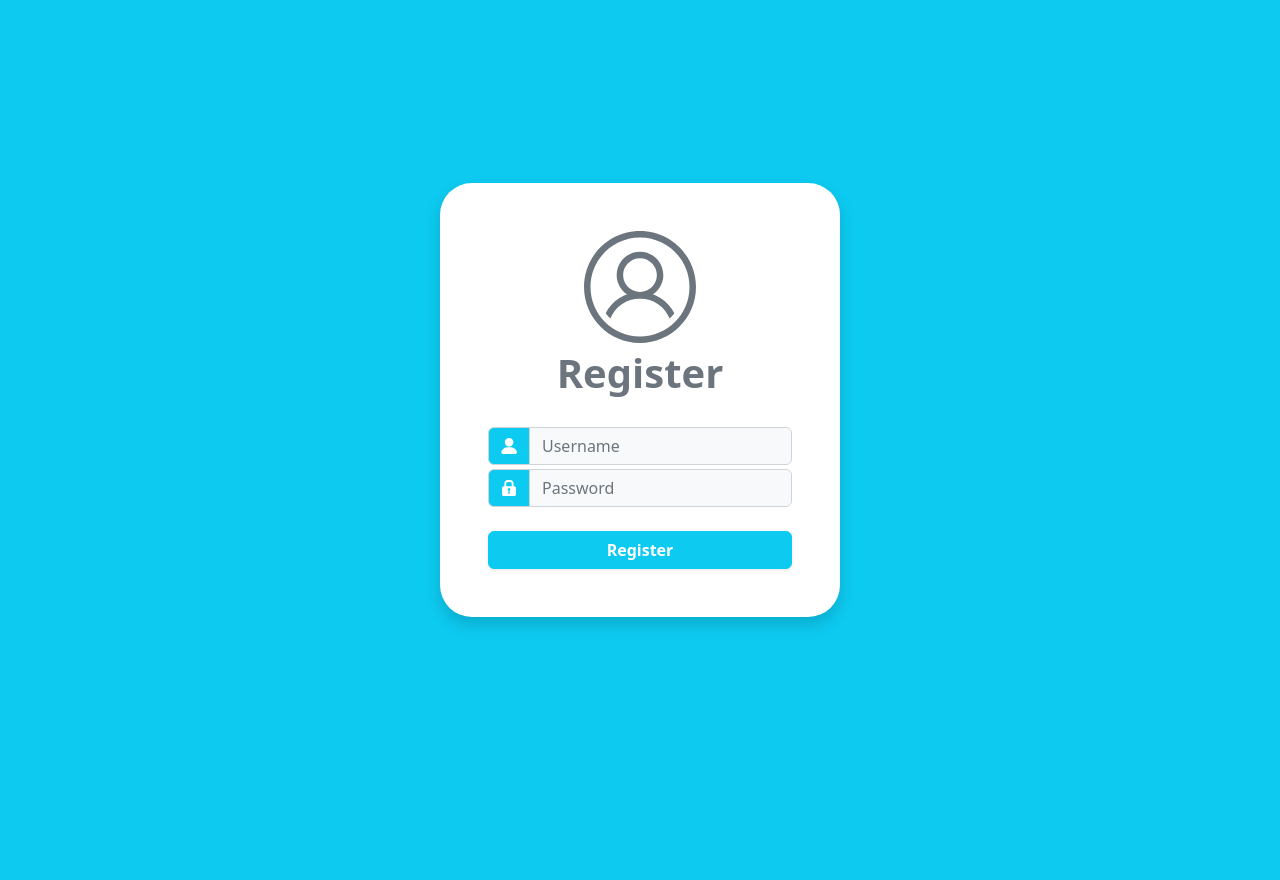
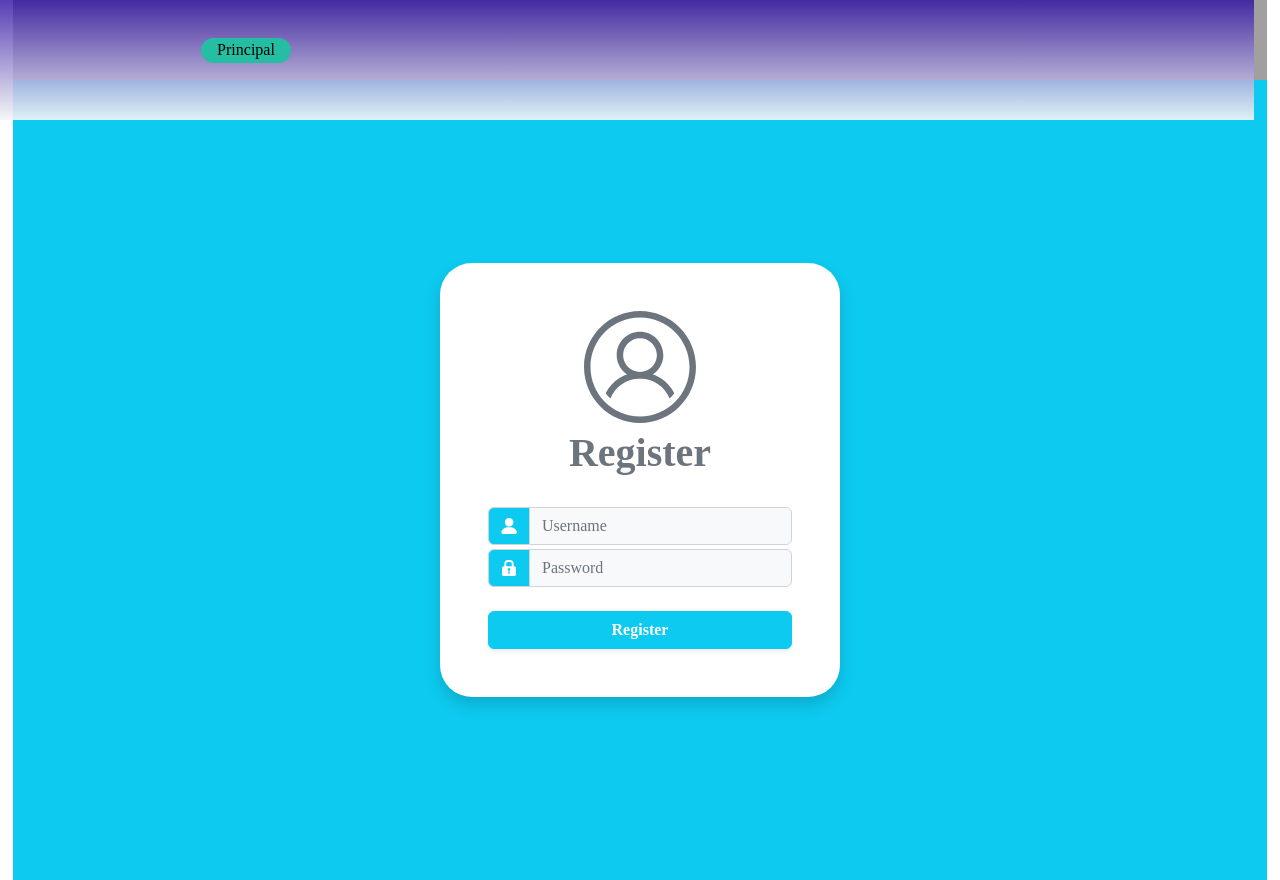
Before and after one commit to fullstackcodo2023/TPOg4, a Flask app: template templates/registro.html in a window 1280 px wide. Before the commit the page ends 628 px from the top, so only its background shows below. Run offline with Flask 3, Linux system fonts and the light colour scheme; the template is opened without the code that fills it, so the values that code supplies are empty.

Commit message:
Update registro.html

```diff
--- a/templates/registro.html
+++ b/templates/registro.html
@@ -7,11 +7,24 @@
     <meta http-equiv="X-UA-Compatible" content="IE=edge" />
     <meta name="viewport" content="width=device-width, initial-scale=1.0" />
     <title>Register Page</title>
+    <link rel="stylesheet" href="../css/registro.css">
     <link href="https://cdn.jsdelivr.net/npm/bootstrap@5.2.0/dist/css/bootstrap.min.css" rel="stylesheet"
         integrity="sha384-gH2yIJqKdNHPEq0n4Mqa/HGKIhSkIHeL5AyhkYV8i59U5AR6csBvApHHNl/vI1Bx" crossorigin="anonymous" />
 </head>
 
-<body class="bg-info d-flex justify-content-center align-items-center vh-100">
+<body>
+<header>
+        <nav id="nav_container">
+            <ul>
+                <li>
+                    <a class="menu" href="../index.html">Principal</a>
+                </li>
+            </ul>
+        </nav>
+
+    </header>
+<main>
+    <div class="bg-info d-flex justify-content-center align-items-center vh-100">
     <form id=inicio action="#">
         <div class="bg-white p-5 rounded-5 text-secondary shadow" style="width: 25rem">
             <div class="d-flex justify-content-center">
@@ -36,8 +49,10 @@
             </button>
 
         </div>
+
     </form>
-
+ </div>
+    </main>
     <script src="../JS/registrar_usuario.js"></script>
 </body>
 
```
